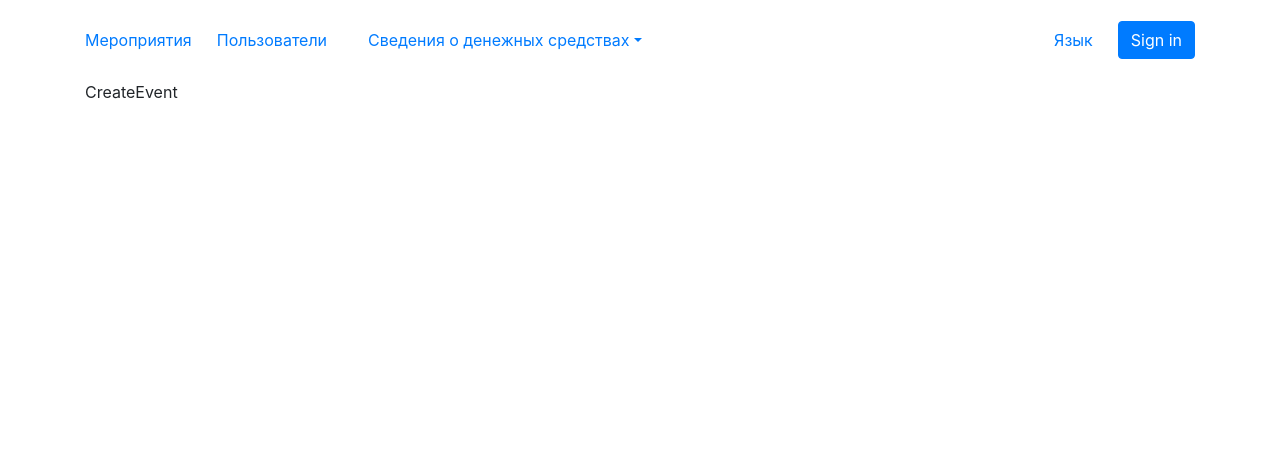
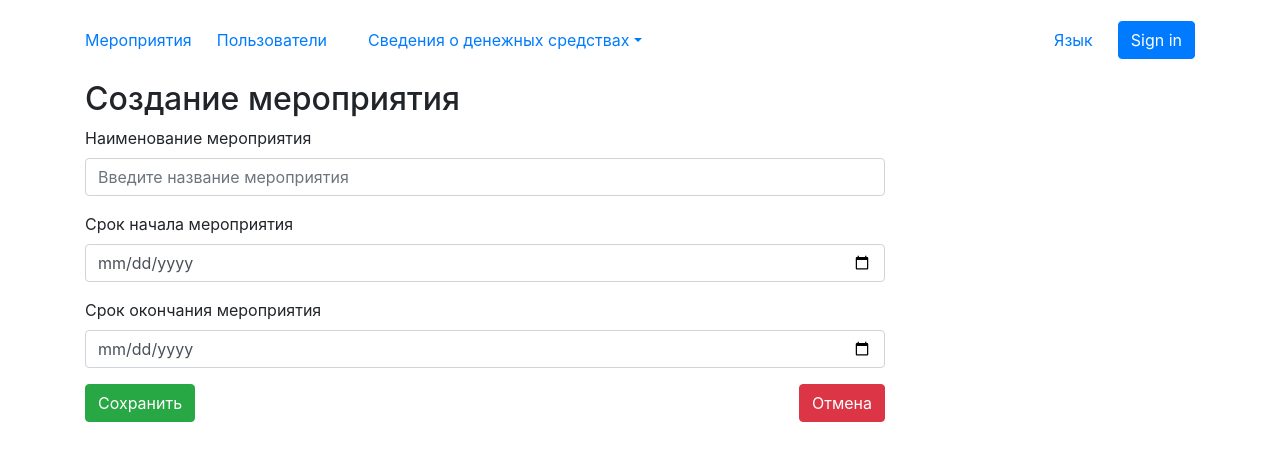
Before and after one commit to aytmamatov/cash, a React (Create React App) app: page /create-event in a window 1280 px wide. Shown: the top 460 px of the page. Built offline with nearby package versions, Linux system fonts and the light colour scheme.

Commit message:
initialize createEvent

```diff
--- a/src/App.js
+++ b/src/App.js
@@ -11,7 +11,7 @@ function App() {
       <Header />
       <div className="container">
         <Switch>
-          <Route path="/create-event" component={CreateEvent}></Route>
+          <Route exact path="/create-event" component={CreateEvent}></Route>
           <Route path="/events" component={Events}></Route>
         </Switch>
       </div>
--- a/src/components/Events/CreateEvent/CreateEvent.jsx
+++ b/src/components/Events/CreateEvent/CreateEvent.jsx
@@ -1,11 +1,38 @@
-import React from 'react'
-
+import React from "react";
+import { Button, Form } from "react-bootstrap";
+import "./CreateEvent.sass";
 function CreateEvent() {
   return (
-    <div>
-      CreateEvent
+    <div className="create-event">
+      <h2 className="create-event__heading">Создание мероприятия</h2>
+      <Form className="create-event__form">
+        <Form.Group controlId="formBasicEmail">
+          <Form.Label>Наименование мероприятия</Form.Label>
+          <Form.Control
+            type="email"
+            placeholder="Введите название мероприятия"
+          />
+        </Form.Group>
+        <Form.Group controlId="formBasicEmail">
+          <Form.Label>Срок начала мероприятия</Form.Label>
+          <Form.Control type="date" />
+        </Form.Group>
+        <Form.Group controlId="formBasicEmail">
+          <Form.Label>Срок окончания мероприятия</Form.Label>
+          <Form.Control type="date" />
+        </Form.Group>
+
+        <div className="create-event__buttons">
+          <Button variant="success" type="submit">
+            Сохранить
+          </Button>
+          <Button variant="danger" type="submit">
+            Отмена
+          </Button>
+        </div>
+      </Form>
     </div>
-  )
+  );
 }
 
-export default CreateEvent
+export default CreateEvent;
--- a/src/components/Events/CreateEvent/CreateEvent.sass
+++ b/src/components/Events/CreateEvent/CreateEvent.sass
@@ -0,0 +1,7 @@
+.create-event
+  &__form
+    max-width: 800px
+  &__buttons
+    display: flex
+    align-items: center
+    justify-content: space-between
```
